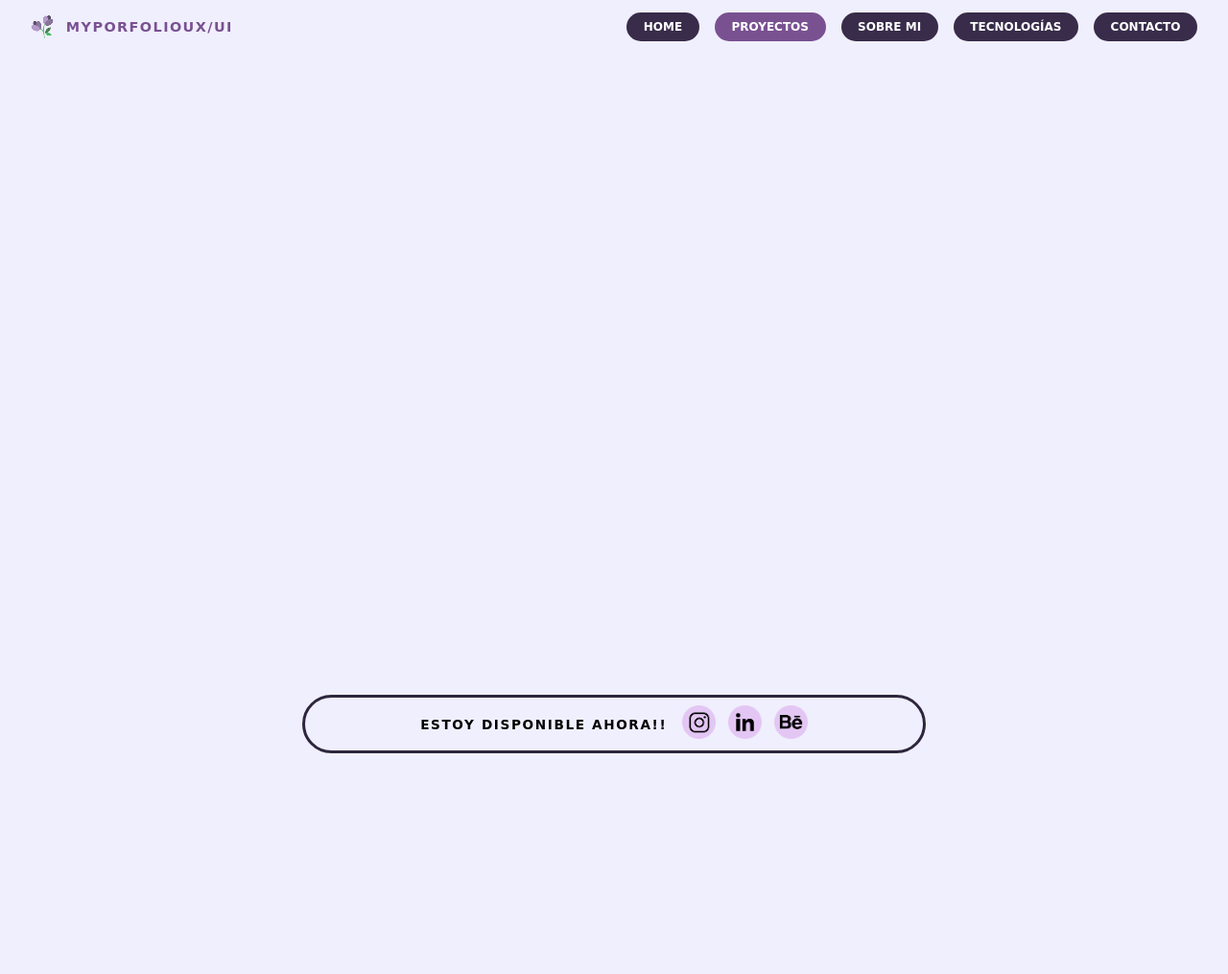
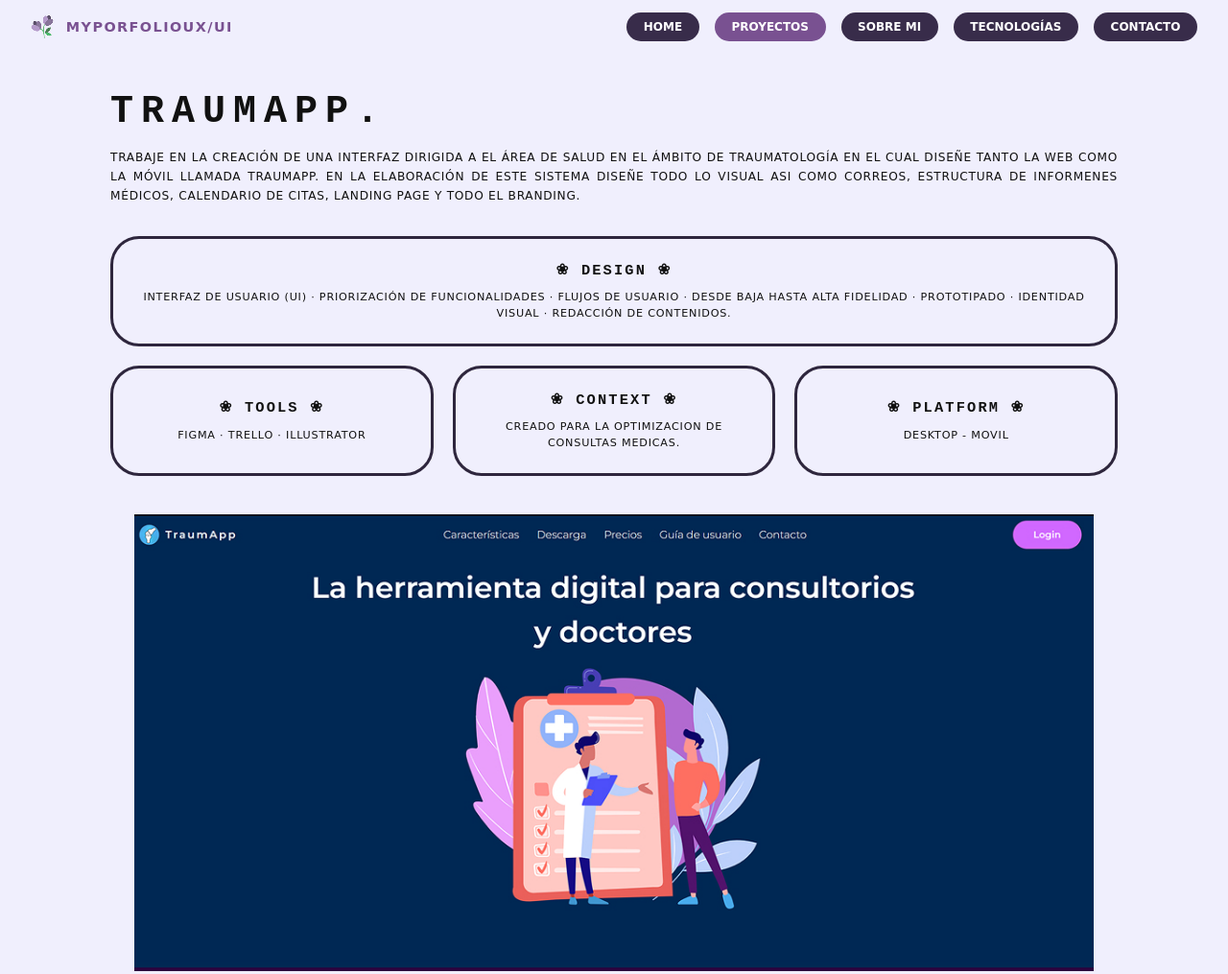
Before and after one commit to Magrey16/myporfolio, a plain HTML site: page porfolio/html/proyecto.html in a window 1280 px wide. Shown: the top 1015 px of the page at 96% size. Before the commit the page ends 800 px from the top, so only its background shows below. Drawn offline with Linux system fonts and the light colour scheme.

Commit message:
quinto commit

```diff
--- a/porfolio/css/index.css
+++ b/porfolio/css/index.css
@@ -105,9 +105,139 @@ main,
   width: 100%;
   height: auto;
   display: block;
+  border: 5px double #E3C6F3;
 }
 
 /* aqui empieza proyecto */
+
+.projet {
+  width: 100%;
+  padding-inline: clamp(1rem, 3.5vw, 3rem);
+  padding-block: clamp(1.25rem, 3vw, 2.5rem);
+  font-family: var(--font-primaria);
+  color: #111111;
+}
+
+.projet__container {
+  max-width: 1050px;
+  margin-inline: auto;
+  display: flex;
+  flex-direction: column;
+  gap: clamp(1.25rem, 2.5vw, 2rem);
+}
+
+.projet__div {
+  display: flex;
+  flex-direction: column;
+  gap: clamp(0.6rem, 1.2vw, 1rem);
+  text-align: justify;
+}
+
+.projet__title {
+  margin: 0;
+  font-size: clamp(1.6rem, 3.5vw, 2.5rem);
+  font-weight: 900;
+  letter-spacing: 0.2em;
+  font-family: var(--font-secundaria);
+}
+
+.projet__description {
+  margin: 0;
+  font-size: clamp(0.75rem, 0.95vw, 0.88rem);
+  line-height: 1.65;
+  letter-spacing: 0.06em;
+  font-weight: 500;
+  max-width: 1050px;
+}
+
+.projet__details {
+  display: flex;
+  flex-direction: column;
+  gap: clamp(0.85rem, 1.8vw, 1.25rem);
+}
+
+.projet__grid {
+  display: grid;
+  grid-template-columns: repeat(auto-fit, minmax(max(200px, 100% / 3 - 1.5rem), 1fr));
+  gap: clamp(0.85rem, 1.8vw, 1.25rem);
+}
+
+.info-card {
+  border: 3px solid var(--color-border);
+  border-radius: clamp(20px, 3vw, 30px);
+  padding-block: clamp(1rem, 2vw, 1.4rem);
+  padding-inline: clamp(1rem, 2.2vw, 1.75rem);
+  display: flex;
+  flex-direction: column;
+  align-items: center;
+  justify-content: center;
+  text-align: center;
+  gap: clamp(0.4rem, 0.8vw, 0.7rem);
+  min-height: 95px;
+}
+
+.info-card--full {
+  width: 100%;
+}
+
+.info-card__title {
+  margin: 0;
+  font-size: clamp(0.85rem, 1.2vw, 1.05rem);
+  font-weight: 800;
+  letter-spacing: 0.14em;
+  font-family: var(--font-secundaria);
+}
+
+.info-card__text {
+  margin: 0;
+  font-size: clamp(0.7rem, 0.85vw, 0.8rem);
+  line-height: 1.55;
+  letter-spacing: 0.07em;
+  font-weight: 500;
+}
+
+.div__papaimagen {
+  display: flex;
+  flex-direction: column;
+  align-items: center;
+  gap: 40px;
+  padding: 40px 20px;
+}
+
+.item {
+  display: flex;
+  justify-content: center;
+  width: 100%;
+}
+
+.item__image {
+  width: 100%;
+  height: auto;
+  object-fit: contain;
+}
+
+.item__mobile-row {
+  display: flex;
+  flex-direction: row;
+  justify-content: center;
+  gap: 20px;
+  width: 100%;
+  max-width: 1000px;
+  flex-wrap: wrap;
+}
+
+.div__item--desktop {
+  max-width: 1000px;
+}
+
+.div__item--banner {
+  max-width: 600px;
+}
+
+.div__item--mobile {
+  flex: 1 1 250px;
+  max-width: 300px;
+}
 
 /* aqui empieza sobre mi */
 
--- a/porfolio/html/proyecto.html
+++ b/porfolio/html/proyecto.html
@@ -44,7 +44,76 @@
             </ul>
         </nav>
     </header>
-    <main>
+
+    <main class="projet">
+        <div class="projet__container">
+            <div class="projet__div">
+                <h1 class="projet__title">TRAUMAPP.</h1>
+                <p class="projet__description">
+                    TRABAJE EN LA CREACIÓN DE UNA INTERFAZ DIRIGIDA A EL ÁREA DE SALUD EN EL ÁMBITO DE TRAUMATOLOGÍA EN
+                    EL CUAL DISEÑE TANTO LA WEB COMO LA MÓVIL LLAMADA TRAUMAPP. EN LA ELABORACIÓN DE ESTE SISTEMA DISEÑE
+                    TODO LO VISUAL ASI COMO CORREOS, ESTRUCTURA DE INFORMENES MÉDICOS, CALENDARIO DE CITAS, LANDING PAGE
+                    Y TODO EL BRANDING.
+                </p>
+            </div>
+
+            <section class="projet__details">
+                <!-- Tarjeta superior de ancho completo -->
+                <article class="info-card info-card--full">
+                    <h2 class="info-card__title">❀ DESIGN ❀</h2>
+                    <p class="info-card__text">
+                        INTERFAZ DE USUARIO (UI) &middot; PRIORIZACIÓN DE FUNCIONALIDADES &middot; FLUJOS DE USUARIO
+                        &middot; DESDE BAJA HASTA ALTA FIDELIDAD &middot; PROTOTIPADO &middot; IDENTIDAD VISUAL &middot;
+                        REDACCIÓN DE CONTENIDOS.
+                    </p>
+                </article>
+
+                <div class="projet__grid">
+                    <article class="info-card">
+                        <h2 class="info-card__title">❀ TOOLS ❀</h2>
+                        <p class="info-card__text">FIGMA &middot; TRELLO &middot; ILLUSTRATOR</p>
+                    </article>
+
+                    <article class="info-card">
+                        <h2 class="info-card__title">❀ CONTEXT ❀</h2>
+                        <p class="info-card__text">
+                            CREADO PARA LA OPTIMIZACION DE CONSULTAS MEDICAS.
+                        </p>
+                    </article>
+
+                    <article class="info-card">
+                        <h2 class="info-card__title">❀ PLATFORM ❀</h2>
+                        <p class="info-card__text">DESKTOP - MOVIL</p>
+                    </article>
+                </div>
+            </section>
+        </div>
+
+        <div class="div__papaimagen">
+            <div class="item div__item--desktop">
+                <img class="item__image" src="../assets/images/traumapp1.jpg">
+            </div>
+
+            <div class="item div__item--desktop">
+                <img class="item__image" src="../assets/images/traumapp2.jpg">
+            </div>
+
+            <div class="item div__item--banner">
+                <img class="item__image" src="../assets/images/traumapp3.jpg">
+            </div>
+
+            <div class="item__mobile-row">
+                <div class="item div__item--mobile">
+                    <img class="item__image" src="../assets/images/traumapp4.jpg">
+                </div>
+                <div class="item div__item--mobile">
+                    <img class="item__image" src="../assets/images/traumapp5.jpg">
+                </div>
+                <div class="item div__item--mobile">
+                    <img class="item__image" src="../assets/images/traumapp6.jpg">
+                </div>
+            </div>
+        </div>
 
     </main>
 
```
Also changed, not shown: porfolio/html/contacto.html (+2 -2 lines), porfolio/html/index.html (+1 -1 lines), porfolio/assets/images/traumapp1.jpg (added), porfolio/assets/images/traumapp2.jpg (added), porfolio/assets/images/traumapp3.jpg (added), porfolio/assets/images/traumapp4.jpg (added), porfolio/assets/images/traumapp5.jpg (added), porfolio/assets/images/traumapp6.jpg (added). Lines whose indentation alone changed are shown as unchanged.
